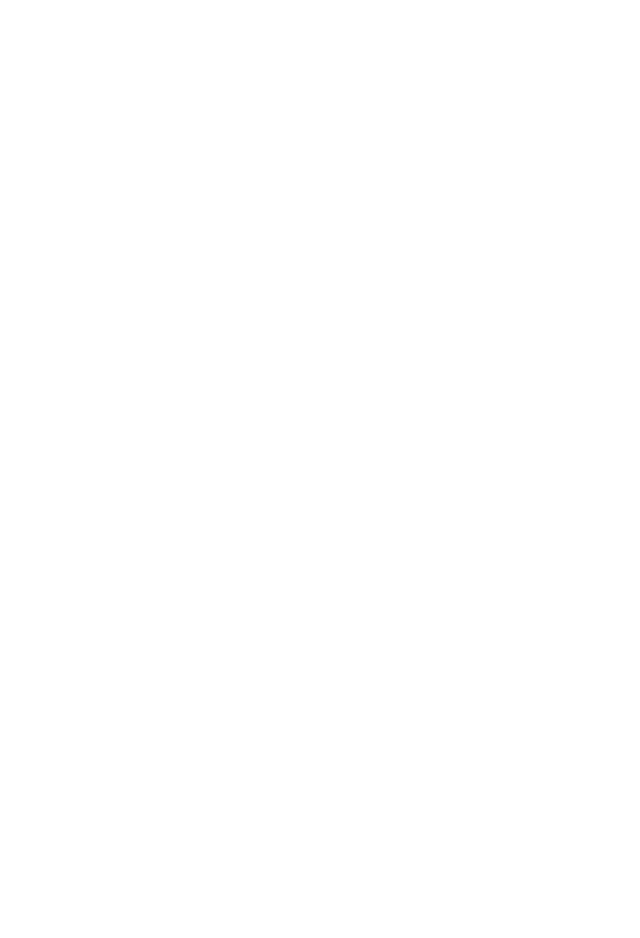
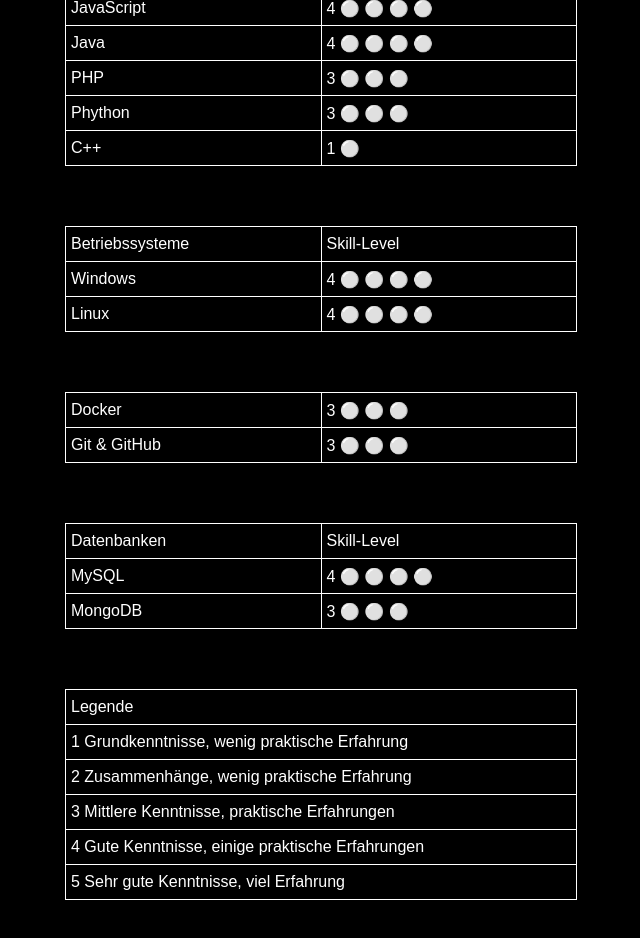
Before and after one commit to JLoosman/Portfolio, a SvelteKit app: page /skills in a window 1280 px wide. Shown: the part 960-1898 px from the top of the page, without its empty margins (319-959 px from the left). Before the commit the page ends 800 px from the top, so only its background shows below. Built offline with nearby package versions, Linux system fonts and the light colour scheme; a web font is replaced by a local one.

Commit message:
New Skills Added
added several new tables to skills.svelte page

```diff
--- a/src/routes/skills/+page.svelte
+++ b/src/routes/skills/+page.svelte
@@ -1,5 +1,93 @@
 <section class="hero">
   <h1>Skills</h1>
+</section>
+<section class="skills">
+  <table>
+    <tr>
+      <td>Programmiersprachen</td>
+      <td>Skill-Level</td>
+    </tr>
+    <tr>
+      <td>HTML & CSS</td>
+      <td>5 ⚪ ⚪ ⚪ ⚪ ⚪</td>
+    </tr>
+    <tr>
+      <td>JavaScript</td>
+      <td>4 ⚪ ⚪ ⚪ ⚪</td>
+    </tr>
+    <tr>
+      <td>Java</td>
+      <td>4 ⚪ ⚪ ⚪ ⚪</td>
+    </tr>
+    <tr>
+      <td>PHP</td>
+      <td>3 ⚪ ⚪ ⚪</td>
+    </tr>
+    <tr>
+      <td>Phython</td>
+      <td>3 ⚪ ⚪ ⚪</td>
+    </tr>
+    <tr>
+      <td>C++</td>
+      <td>1 ⚪</td>
+    </tr>
+  </table>
+  <table>
+    <tr>
+      <td>Betriebssysteme</td>
+      <td>Skill-Level</td>
+    </tr>
+    <tr>
+      <td>Windows</td>
+      <td>4 ⚪ ⚪ ⚪ ⚪ </td>
+    </tr>
+    <tr>
+      <td>Linux</td>
+      <td>4 ⚪ ⚪ ⚪ ⚪</td>
+    </tr>
+  </table>
+  <table>
+    <tr>
+      <td>Docker</td>
+      <td>3 ⚪ ⚪ ⚪</td>
+    </tr>
+    <tr>
+      <td>Git & GitHub</td>
+      <td>3 ⚪ ⚪ ⚪</td>
+    </tr>
+  </table>
+  <table>
+    <tr>
+      <td>Datenbanken</td>
+      <td>Skill-Level</td>
+    </tr>
+    <tr>
+      <td>MySQL</td>
+      <td>4 ⚪ ⚪ ⚪ ⚪</td>
+    </tr>
+    <tr>
+      <td>MongoDB</td>
+      <td>3 ⚪ ⚪ ⚪</td>
+    </tr>
+  </table>
+  <table>
+    <tr><td>Legende</td></tr>
+    <tr>
+      <td>1 Grundkenntnisse, wenig praktische Erfahrung</td>
+    </tr>
+    <tr>
+      <td>2 Zusammenhänge, wenig praktische Erfahrung</td>
+    </tr>
+    <tr>
+      <td>3 Mittlere Kenntnisse, praktische Erfahrungen</td>
+    </tr>
+    <tr>
+      <td>4 Gute Kenntnisse, einige praktische Erfahrungen</td>
+    </tr>
+    <tr>
+      <td>5 Sehr gute Kenntnisse, viel Erfahrung</td>
+    </tr>
+  </table>
 </section>
 
 <style>
@@ -9,8 +97,34 @@
     justify-content: center;
     align-items: center;
   }
+
   h1 {
     color: #eee;
     font-size: 100px;
   }
+
+  .skills {
+    padding: 50px 200px;
+    background-color: #000;
+    display: flex;
+    flex-direction: column;
+    align-items: center;
+  }
+
+  table {
+    width: 40vw;
+    margin: 30px 0;
+    border-collapse: collapse;
+    table-layout: fixed;
+  }
+
+  tr {
+    height: 35px;
+  }
+
+  td {
+    padding: 5px;
+    border: 1px solid #fff;
+    color: #fff;
+  }
 </style>
```
